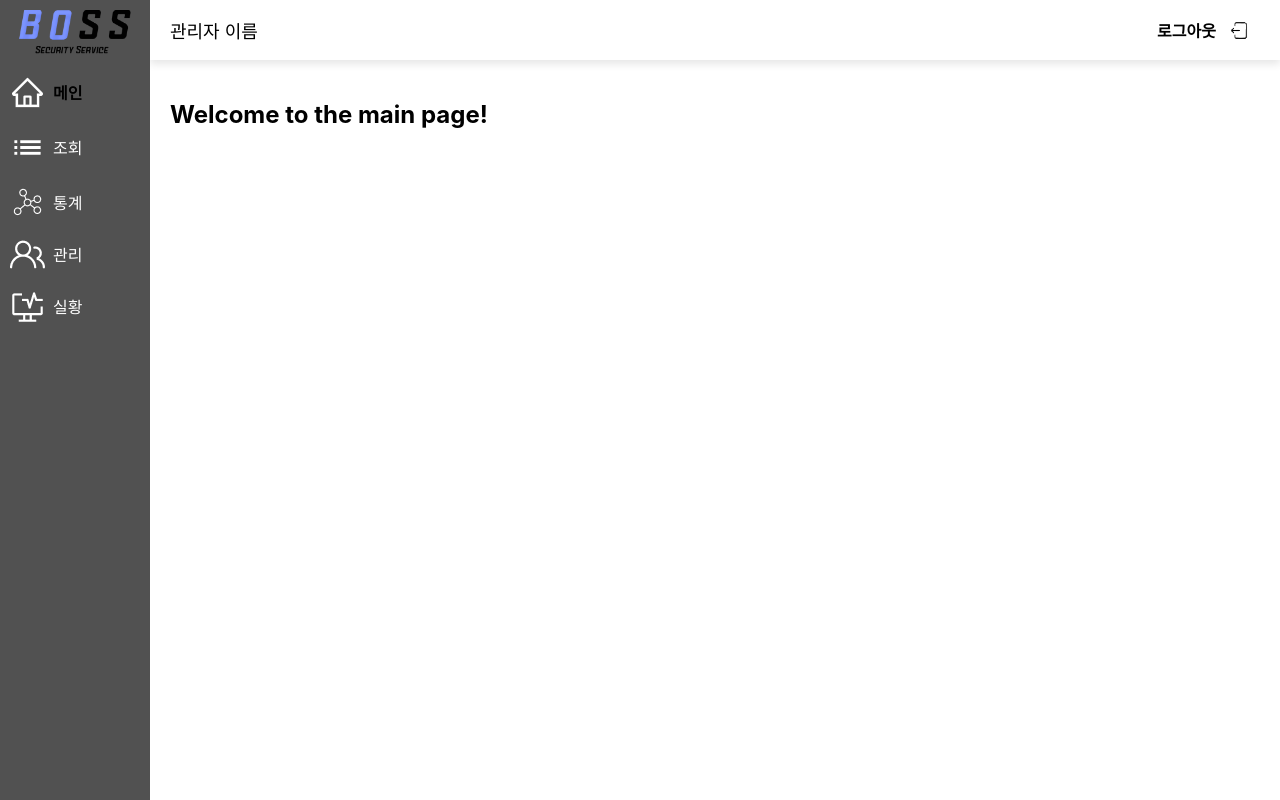
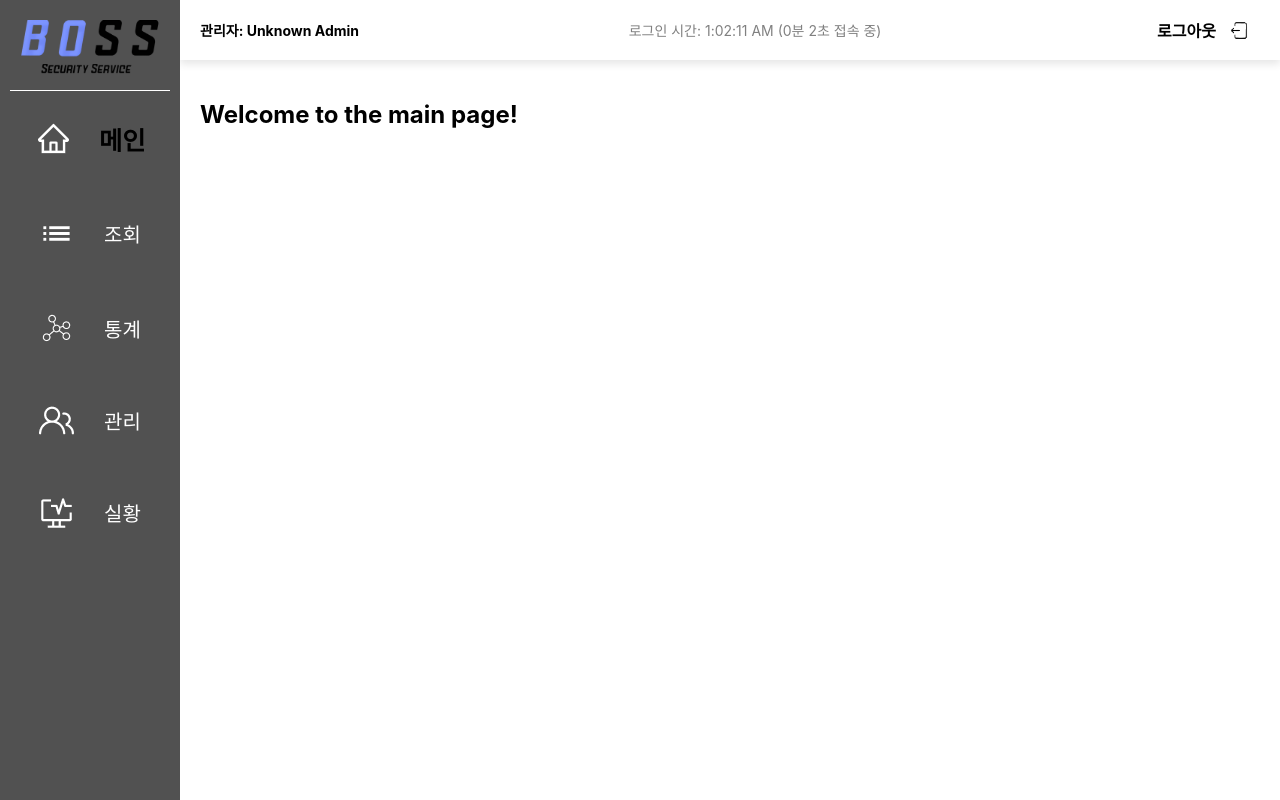
Before and after one commit to DaftenP/BOSS, a React (Create React App) app in the folder client/: page / in a window 1280 px wide. Both pictures are taken after typing "Sample", "Sample123" into the empty fields and a click on the button "로그인". Built offline with nearby package versions, Linux system fonts and the light colour scheme.

Commit message:
feat: Navbar 관리자 이름, 로그인 시간, 접속 시간 기록, 모니터링 페이지 하단 Navbar 추가

```diff
--- /dev/null
+++ b/client/src/components/MonitoringNavbar/MonitoringNavbar.js
@@ -0,0 +1,27 @@
+import React from 'react';
+import { useNavigate } from 'react-router-dom';
+import classes from './MonitoringNavbar.module.css';
+import logoImage from '../../assets/Layout/Logo_icon.png';
+import mainIcon from '../../assets/Layout/Main_icon.png';
+
+function MonitoringNavbar() {
+  const navigate = useNavigate();
+
+  const navigateToMain = () => {
+    navigate('/main');
+  };
+
+  return (
+    <div className={classes.monitoringNavbar}>
+      <button onClick={navigateToMain} className={classes.navButton}>
+        <img src={mainIcon} alt="main_icon" className={classes.mainIcon} />
+      </button>
+      <img src={logoImage} alt="logo_icon" className={classes.logoIcon} />
+      <div className={classes.rightContent}>
+        3번
+      </div>
+    </div>
+  );
+}
+
+export default MonitoringNavbar;
--- /dev/null
+++ b/client/src/components/MonitoringNavbar/MonitoringNavbar.module.css
@@ -0,0 +1,36 @@
+.monitoringNavbar {
+    position: fixed;
+    bottom: 0;
+    width: 100%;
+    background-color: #333;
+    padding: 10px;
+    display: flex;
+    justify-content: space-between;
+    align-items: center;
+    box-shadow: 0 -2px 5px rgba(0, 0, 0, 0.1);
+  }
+
+  .navButton {
+    background: none;
+    border: none;
+    cursor: pointer;
+    padding: 0;
+  }
+
+  .mainIcon {
+    width: 30px;
+    height: 30px;
+    margin-left: 10px;
+  }
+
+  .logoIcon {
+    width: 150px;
+    padding-top: 10px;
+    margin-left: auto;
+    margin-right: auto;
+  }
+
+  .rightContent {
+    color: white;
+    margin-right: 30px;
+  }
--- a/client/src/components/Navbar/Navbar.js
+++ b/client/src/components/Navbar/Navbar.js
@@ -1,11 +1,32 @@
-import React from 'react';
-import { useDispatch } from 'react-redux';
-import { loginAction } from '../../store/login'; // 로그아웃 액션을 가져옵니다.
+import React, { useEffect, useState } from 'react';
+import { useDispatch, useSelector } from 'react-redux';
+import { loginAction } from '../../store/login';
 import classes from './Navbar.module.css';
-import logoutIcon from '../../assets/Layout/Logout_icon.png'
+import logoutIcon from '../../assets/Layout/Logout_icon.png';
 
 function Navbar() {
   const dispatch = useDispatch();
+  const adminName = useSelector((state) => state.login.adminName);
+  const loginTime = useSelector((state) => state.login.loginTime);
+
+  const [elapsedTime, setElapsedTime] = useState('');
+
+  useEffect(() => {
+    if (loginTime) {
+      const interval = setInterval(() => {
+        const now = new Date();
+        const startTime = new Date(loginTime);
+        const difference = now - startTime;
+
+        const minutes = Math.floor(difference / 60000);
+        const seconds = Math.floor((difference % 60000) / 1000);
+
+        setElapsedTime(`${minutes}분 ${seconds}초`);
+      }, 1000);
+
+      return () => clearInterval(interval);
+    }
+  }, [loginTime]);
 
   const logoutHandler = () => {
     dispatch(loginAction.logout());
@@ -13,7 +34,12 @@ function Navbar() {
 
   return (
     <div className={classes.navbar}>
-      <span className={classes.adminName}>관리자 이름</span>
+      <span className={classes.adminName}>
+        {adminName ? `관리자: ${adminName}` : '로그인하지 않음'}
+      </span>
+      <span className={classes.loginTime}>
+        {loginTime ? `로그인 시간: ${new Date(loginTime).toLocaleTimeString()} (${elapsedTime} 접속 중)` : ''}
+      </span>
       <button onClick={logoutHandler} className={classes.logoutButton}>
         로그아웃
         <img src={logoutIcon} alt="logout_icon" className={classes.labelIcon} />
--- a/client/src/components/Navbar/Navbar.module.css
+++ b/client/src/components/Navbar/Navbar.module.css
@@ -2,7 +2,7 @@
   width: 100%;
   height: 60px;
   background-color: #ffffff;
-  color: white;
+  color: black;
   display: flex;
   align-items: center;
   justify-content: space-between;
@@ -12,8 +12,13 @@
 }
 
 .adminName {
-  color: black;
-  font-size: 18px;
+  font-size: 14px;
+  font-weight: bold;
+}
+
+.loginTime {
+  font-size: 14px;
+  color: grey;
 }
 
 .logoutButton {
--- a/client/src/components/Sidebar/Sidebar.js
+++ b/client/src/components/Sidebar/Sidebar.js
@@ -4,8 +4,8 @@ import { NavLink, useLocation } from 'react-router-dom';
 import classes from './Sidebar.module.css';
 import { navigationActions } from '../../store/navigation';
 import logoImage from '../../assets/Layout/Logo_icon.png';
+import mainIcon from '../../assets/Layout/Main_icon.png';
 import loglistIcon from '../../assets/Layout/Loglist_icon.png';
-import mainIcon from '../../assets/Layout/Main_icon.png';
 import managementIcon from '../../assets/Layout/Management_icon.png';
 import monitoringIcon from '../../assets/Layout/Monitoring_icon.png';
 import statisticsIcon from '../../assets/Layout/Statistics_icon.png';
--- a/client/src/components/Sidebar/Sidebar.module.css
+++ b/client/src/components/Sidebar/Sidebar.module.css
@@ -4,29 +4,36 @@
   padding: 10px;
   display: flex;
   flex-direction: column;
-  box-sizing: border-box; /* 패딩과 테두리를 포함하여 크기 계산 */
+  align-items: center;
+  box-sizing: border-box;
 }
 
 .sidebar ul {
   list-style: none;
   padding: 0;
   margin: 0;
+  width: 100%;
+  display: flex;
+  flex-direction: column;
+  align-items: center;
 }
 
 .sidebar ul li {
-  margin: 20px 0;
+  margin: 30px 0;
 }
 
 .sidebar ul li a {
   text-decoration: none;
-  color: #ffffff; /* 기본 텍스트 색상 하얀색 */
+  color: #ffffff;
+  font-size: 20px;
   display: flex;
-  align-items: center; /* 아이콘과 텍스트를 수평으로 정렬 */
+  align-items: center;
+  justify-content: center;
 }
 
 .sidebar ul li a .labelIcon {
-  margin-right: 8px; /* 아이콘과 텍스트 사이 간격 */
-  filter: brightness(0) invert(1); /* 아이콘 색상을 하얀색으로 변경 */
+  margin-right: 30px;
+  filter: brightness(0) invert(1);
 }
 
 .activeLink {
@@ -34,9 +41,15 @@
 }
 
 .activeText {
-  color: #000000 !important; /* 활성화된 링크 텍스트 색상 검은색 */
+  color: black !important;
+  font-size: 23px;
+  transform: scale(1.1);
+  font-weight: bold;
 }
 
 .logoImage {
-  width: 130px;
+  width: 160px;
+  padding-top: 10px;
+  padding-bottom: 15px;
+  border-bottom: 1px solid white;
 }
--- a/client/src/pages/Monitoring/Monitoring.js
+++ b/client/src/pages/Monitoring/Monitoring.js
@@ -1,9 +1,11 @@
 import React from 'react';
+import MonitoringNavbar from '../../components/MonitoringNavbar/MonitoringNavbar';
 
 function Monitoring() {
   return (
     <div>
       <h1>모니터링 페이지</h1>
+      <MonitoringNavbar />
     </div>
   );
 }
--- a/client/src/store/login.js
+++ b/client/src/store/login.js
@@ -2,17 +2,24 @@ import { createSlice } from '@reduxjs/toolkit';
 
 const initialLoginState = {
   isLogin: false,
+  adminName: '', // 관리자 이름
+  loginTime: null, // 로그인 시간
 };
 
 const loginSlice = createSlice({
   name: 'login',
   initialState: initialLoginState,
   reducers: {
-    login(state) {
+    login(state, action) {
+      console.log('Login action payload:', action.payload);
       state.isLogin = true;
+      state.adminName = action.payload?.name || 'Unknown Admin'; // 기본값 추가
+      state.loginTime = new Date().toISOString();
     },
     logout(state) {
       state.isLogin = false;
+      state.adminName = '';
+      state.loginTime = null;
     },
   },
 });
```
